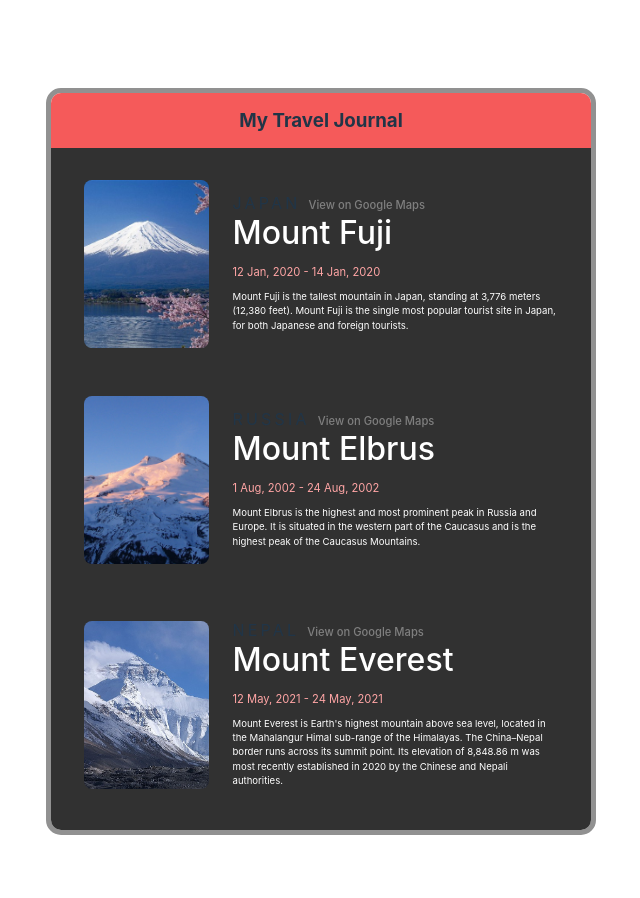
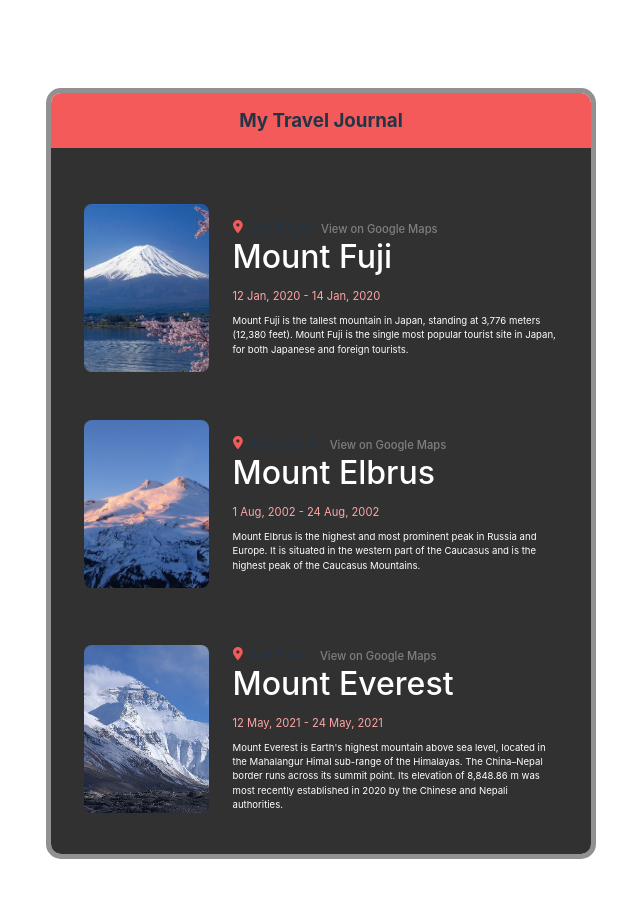
Before and after one commit to evgeniikozhushko/TravelJournal, a React (Vite) app: page / in a window 1280 px wide. Shown: the top 898 px of the page, without its empty margins (319-959 px from the left). Built offline with nearby package versions, Linux system fonts and the light colour scheme.

Commit message:
Final commit

```diff
--- a/src/App.css
+++ b/src/App.css
@@ -65,11 +65,15 @@ p {
   /* flex-direction: column; */
   align-items: center;
   justify-content: center;
-  padding: 1rem;
+  padding: 1.5rem 2rem;
   background-color: #313131;
   max-height: 704px;
-  padding-top: 2rem;
   /* box-shadow: 0 0 1em #00000022; */
+}
+
+.main--container:first-child {
+  /* Your CSS styles for the first main--container here */
+  padding-top: 3.5rem;
 }
 
 .main--container:last-child {
@@ -77,7 +81,6 @@ p {
   border-radius: 0 0 10px 10px;
   padding-bottom: 2rem;
 }
-
 
 .card--image {
   width: 125px;
@@ -95,7 +98,15 @@ p {
   margin-top: 0.5rem;
 }
 
+.location--icon {
+  font-size: 13px;
+  color: #f55a5a;
+  margin: 0 0.5rem 0.1rem 0;
+  align-items: center;
+}
+
 .card--location {
+  font-size: .9rem;
   text-transform: uppercase;
   letter-spacing: .2rem;
 }
--- a/src/components/Card.jsx
+++ b/src/components/Card.jsx
@@ -1,12 +1,15 @@
 // import React from "react"
+import { FontAwesomeIcon } from '@fortawesome/react-fontawesome'
+import { faLocationDot } from '@fortawesome/free-solid-svg-icons'
 
 export default function Card(props) {
     let date = `${props.item.startDate} -  ${props.item.endDate}`
+    const isLastCard = props.isLast
     return (
         <div className={`main--container ${props.isLast ? 'last-main-container' : ''}`}>
             <img src={`../images/${props.item.imageUrl}`} className="card--image" />
             <div className="card--stats">
-                <img src="" className="card--star" />
+                <FontAwesomeIcon icon={faLocationDot} className="location--icon"/>
                 <span className="card--location">{props.item.location}</span>
                 <a className="card--url" href={props.item.googleMapsUrl}>View on Google Maps</a>
                 <h1 className="card--title">{props.item.title}</h1>
```
Also changed, not shown: package.json (+6 -1 lines), 1 other file (tests, documents, lock files or other folders).
